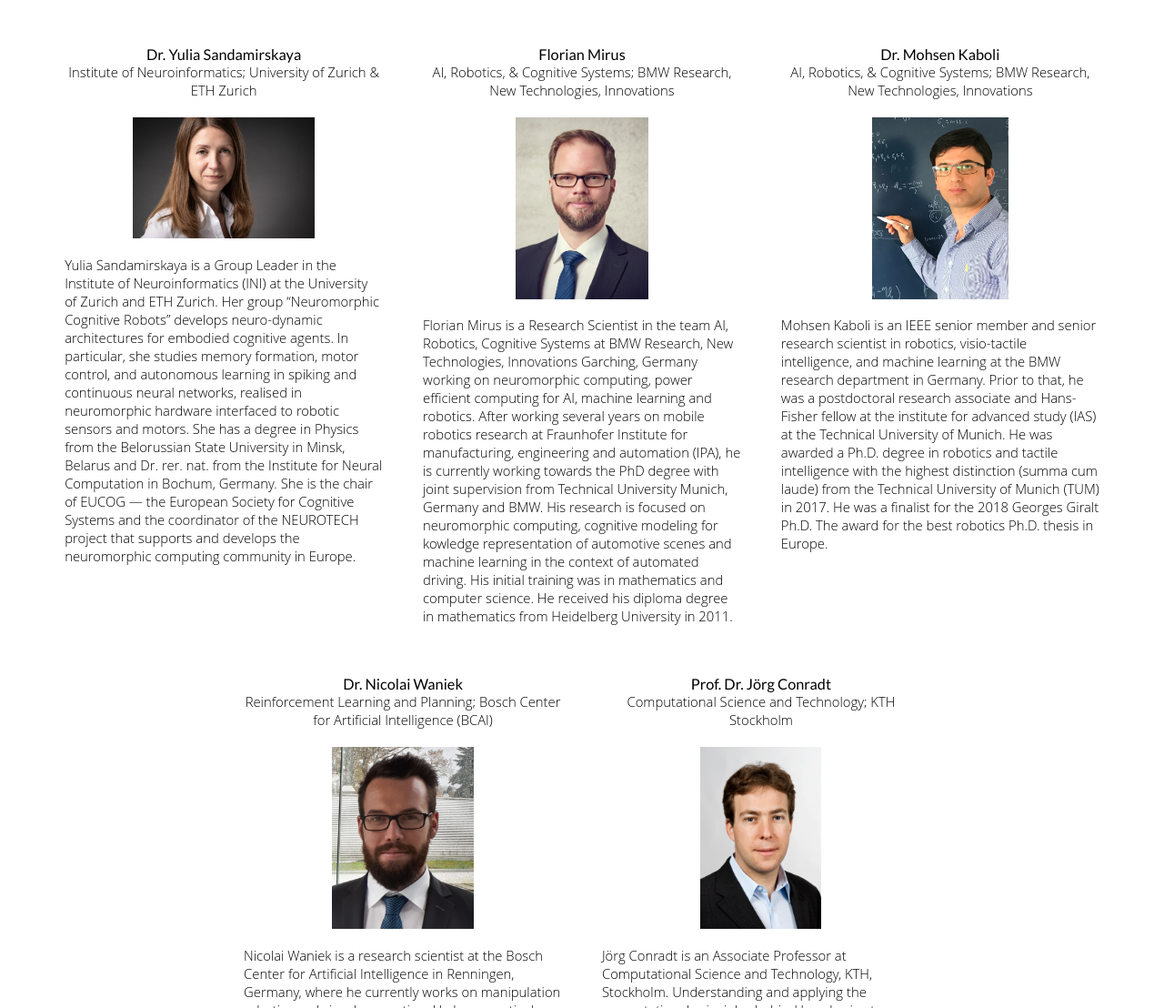
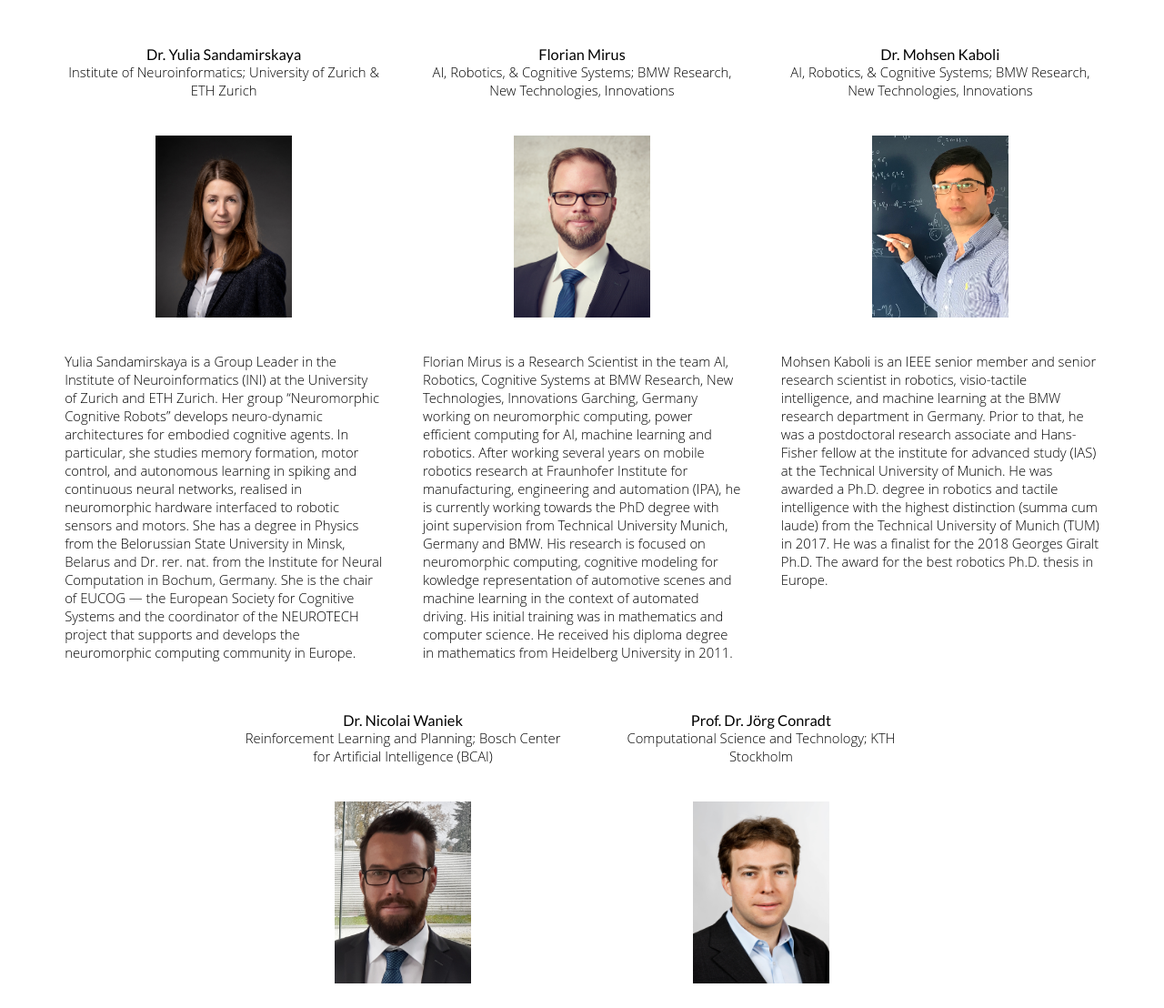
Before and after one commit to cogvehicles2019/cogvehicles2019.github.io, a plain HTML site: page organizers.html in a window 1280 px wide. Shown: the part 80-1188 px from the top of the page at 91% size. Drawn offline with Linux system fonts and the light colour scheme.

Commit message:
update Yulia's image

```diff
--- a/organizers.html
+++ b/organizers.html
@@ -38,7 +38,7 @@
 								<div class="organizer-name">Dr. Yulia Sandamirskaya</div>
 								Institute of Neuroinformatics; University of Zurich &amp; ETH Zurich
 								<br><br>
-								<img src="assets/Yulia-Portrait-002.jpeg" width=200>
+								<img class="organizer-img" src="assets/Yulia-Portrait-003_small.png" width=200>
 							</center>
 							<p>
 								Yulia Sandamirskaya is a Group Leader in the Institute of Neuroinformatics (INI) at the University of Zurich and ETH
@@ -56,7 +56,7 @@
 								<div class="organizer-name">Florian Mirus</div>
 								AI, Robotics, &amp; Cognitive Systems; BMW Research, New Technologies, Innovations
 								<br><br>
-								<img src="assets/Florian.jpg" height=200>
+								<img class="organizer-img" src="assets/Florian.jpg" height=200>
 							</center>
 							<p>
 								Florian Mirus is a Research Scientist in the team AI, Robotics, Cognitive Systems at BMW Research, New Technologies, Innovations Garching, Germany working on neuromorphic computing, power efficient computing for AI, machine learning and robotics.
@@ -72,7 +72,7 @@
 								<div class="organizer-name">Dr. Mohsen Kaboli</b></div>
 								AI, Robotics, &amp; Cognitive Systems; BMW Research, New Technologies, Innovations
 								<br><br>
-								<img src="assets/Mohsen.jpg" height=200>
+								<img class="organizer-img" src="assets/Mohsen.jpg" height=200>
 							</center>
 							<p>
                                Mohsen Kaboli is an IEEE senior member and senior research scientist in robotics, visio-tactile intelligence, and machine learning at the BMW research department in Germany.
@@ -87,7 +87,7 @@
 								<div class="organizer-name">Dr. Nicolai Waniek</div>
 								Reinforcement Learning and Planning; Bosch Center for Artificial Intelligence (BCAI)
 								<br><br>
-								<img src="assets/Nicolai.png" height=200>
+								<img class="organizer-img" src="assets/Nicolai.png" height=200>
 							</center>
 							<p>
 								Nicolai Waniek is a research scientist at the Bosch Center for Artificial Intelligence in Renningen, Germany, where
@@ -106,7 +106,7 @@
 								<div class="organizer-name">Prof. Dr. J&ouml;rg Conradt</div>
 								Computational Science and Technology; KTH Stockholm
 								<br><br>
-								<img src="assets/Jorg.jpg" height=200>
+								<img class="organizer-img" src="assets/Jorg.jpg" height=200>
 							</center>
 							<p>
                                 Jörg Conradt is an Associate Professor at Computational Science and Technology, KTH, Stockholm.
--- a/style.css
+++ b/style.css
@@ -173,6 +173,12 @@ a:hover {
 	font-size: 1.1em;
 }
 
+.organizer-img {
+    height: 200px;
+    width: 150px;
+	padding: 20px;
+}
+
 .multi-column {
 	-webkit-column-count: 2;
 	-moz-column-count: 2;
```
Also changed, not shown: assets/Yulia-Portrait-003_small.png (added).
